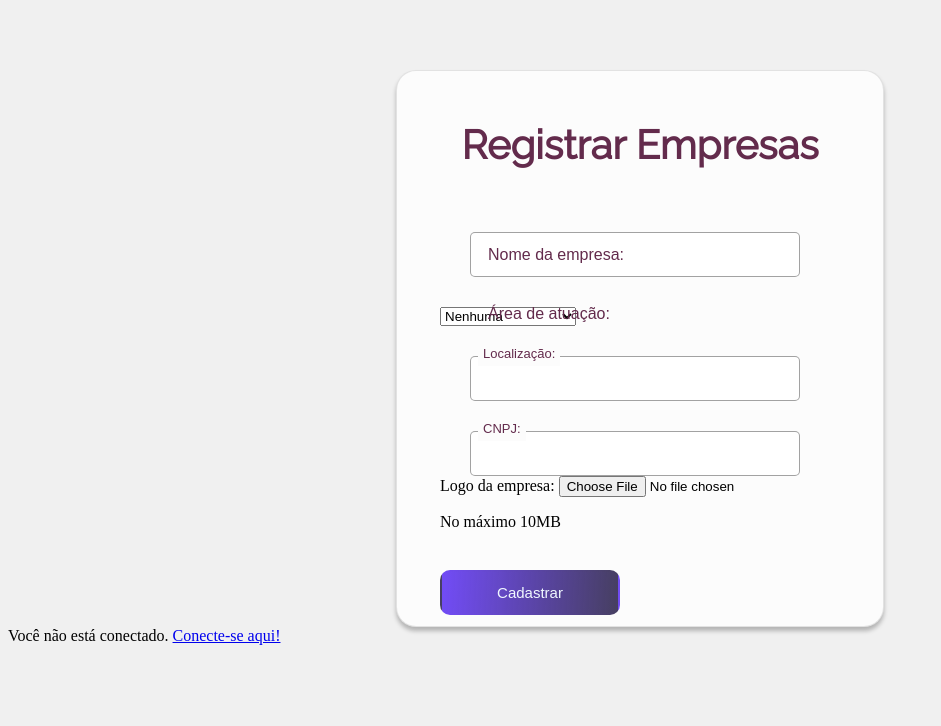
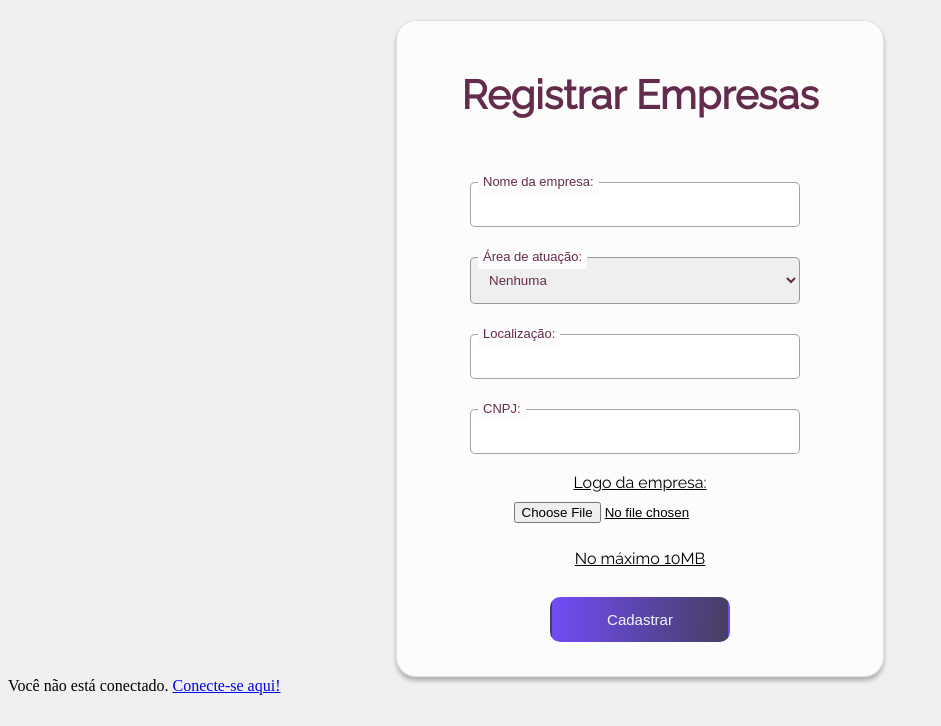
Before and after one commit to Jotaeli/Communit, a PHP site: page /pages/register.php in a window 1280 px wide. Shown: the part 74-800 px from the top of the page, without its empty margins (0-941 px from the left). Run offline with PHP 8.4, Linux system fonts and the light colour scheme.

Commit message:
Add files via upload

```diff
--- a/Communit/css/stylereg.css
+++ b/Communit/css/stylereg.css
@@ -21,12 +21,20 @@ section {
     padding-top: 70px;
 }
 
+form {
+    display: flex;
+    flex-direction: column;
+    align-items: center;
+    justify-content: center;
+}
+
 .cardreg {
+    margin-top: -50px;
     display: flex;
     align-items: center;
     flex-direction: column;
     width: 486px;
-    height: 555px;
+    height: 655px;
     background: #FCFCFC;
     border: 1px solid rgba(201, 201, 201, 0.5);
     box-shadow: 0px 4px 4px rgba(0, 0, 0, 0.25);
@@ -39,7 +47,16 @@ section {
     margin-top: 30px;
 }
 
-.inputBox input {
+#atuationArea {
+    width: 330px;
+    color: #632b4c;
+}
+
+#atAreaLabel {
+    color: #632b4c;
+}
+
+.inputBox .inputReal {
     padding: 14px;
     width: 300px;
     margin-left: 30px;
@@ -48,34 +65,29 @@ section {
     border: 1px solid #1e1e1e69;
 }
 
-#list {
-    font-family: Arial, Helvetica, sans-serif;
-    font-size: 13px;
-    margin-left: 43px;
-    color: #632b4c;
-    background-color: #FCFCFC;
-    top: -15%;
-    position: absolute;
-}
-
 .labeltext {
     position: absolute;
     font-family: Arial, Helvetica, sans-serif;
     color: #632b4c;
-    top: 60%;
+    top: 5%;
     left: 38px;
     transform: translateY(-60%);
     transition: all .4s ease;
-    padding: 10px;
+    padding: 5px;
+    background-color: #fcfcfc;
     pointer-events: none;
-    font-size: 1em;
+    font-size: 13px;
 }
-input:valid + .labeltext,
-input:focus + .labeltext{
-    font-size: 13px;
-    top: 0;
-    background-color: #FCFCFC;
-    padding: 5px;
+
+#logoADC {
+    font-family: 'Raleway', sans-serif;
+    display: flex;
+    flex-direction: column;
+    justify-content: center;
+    align-items: center;
+    gap: 10px;
+    margin-top: 19px;
+    text-decoration: underline;
 }
 
 #textemp {
@@ -86,7 +98,7 @@ input:focus + .labeltext{
 }
 
 #cadastrar {
-    margin-top: 23px;
+    margin-top: 13px;
     cursor: pointer;
     width: 180px;
     height: 45px;
```
